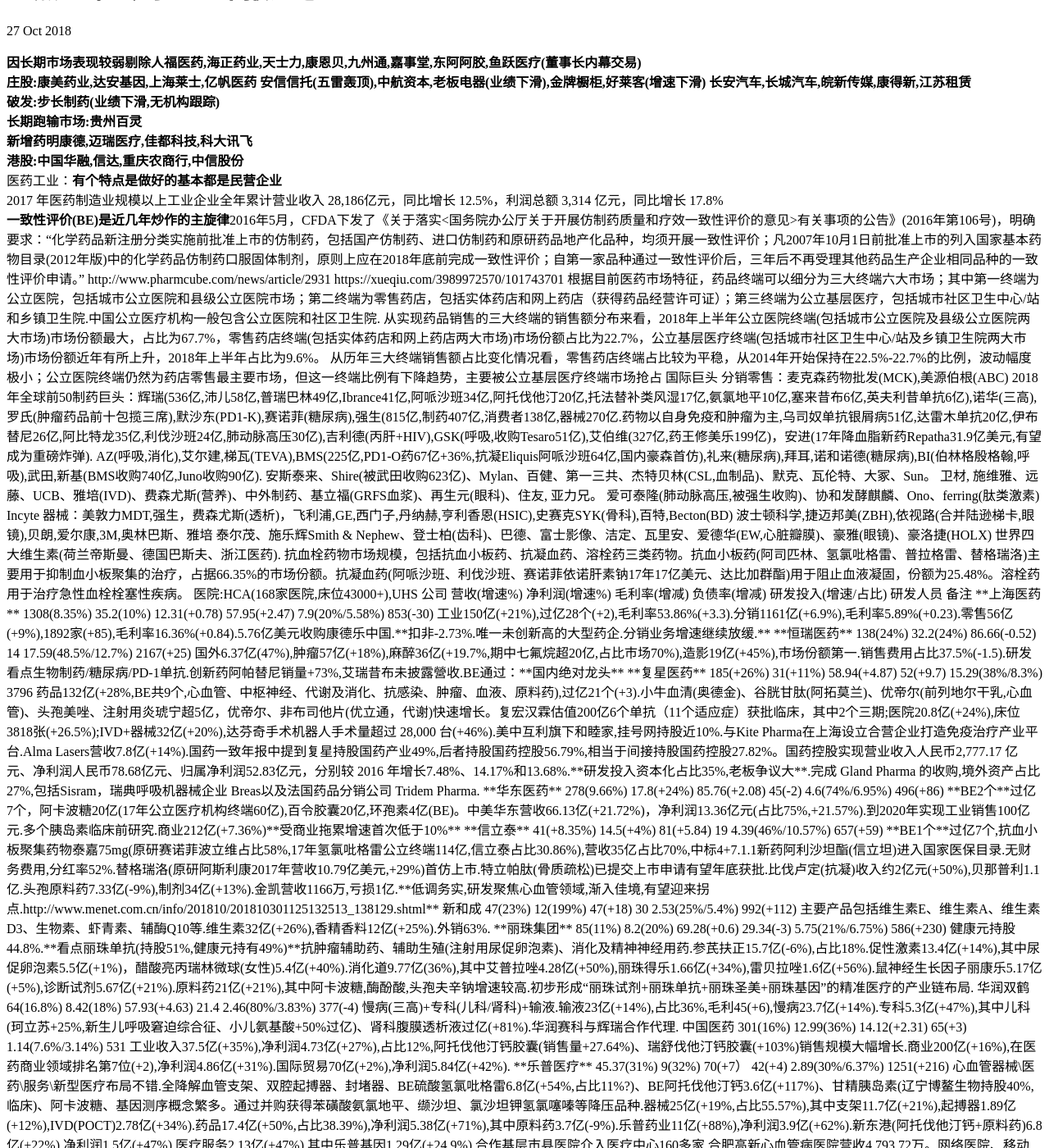
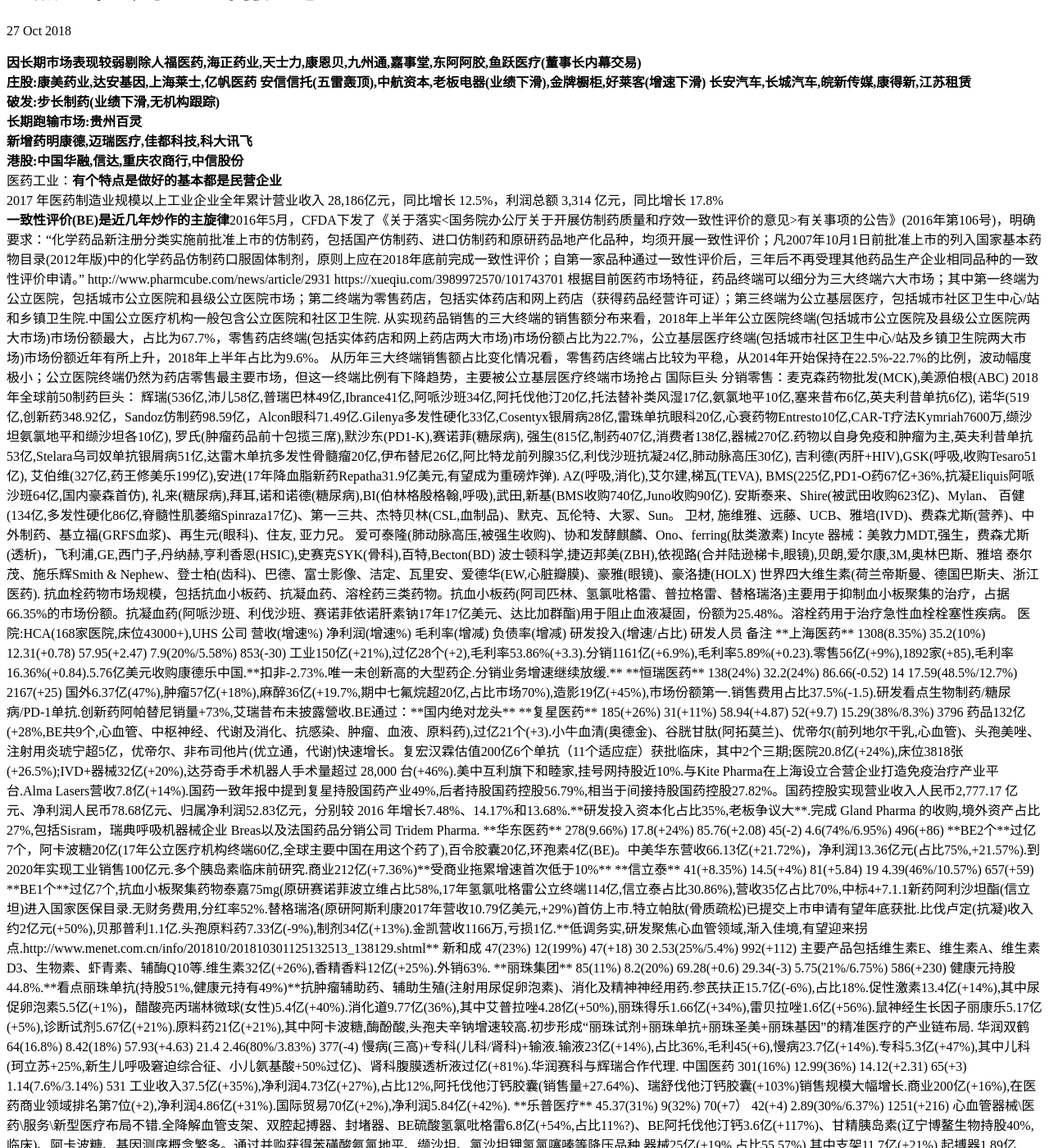
Before and after one commit to kingofhawks/kingofhawks.github.io, a Jekyll site: the page built from _posts/2018-10-27-重点上市公司2018年报汇总.md, in a window 1280 px wide and 1400 px high, scrolled down 226 px. Shown: the whole window at 82% size. Built offline with Jekyll 4.4.1, drawn with Linux system fonts in a browser that asks for light colours; our own code applies the rules of GitHub Pages for plain Markdown files; some of the changed text lies outside the part shown.

Commit message:
update post

```diff
--- a/_posts/2018-10-27-重点上市公司2018年报汇总.md
+++ b/_posts/2018-10-27-重点上市公司2018年报汇总.md
@@ -16,9 +16,18 @@
 从历年三大终端销售额占比变化情况看，零售药店终端占比较为平稳，从2014年开始保持在22.5%-22.7%的比例，波动幅度极小；公立医院终端仍然为药店零售最主要市场，但这一终端比例有下降趋势，主要被公立基层医疗终端市场抢占
 国际巨头
 分销零售：麦克森药物批发(MCK),美源伯根(ABC)
-2018年全球前50制药巨头：辉瑞(536亿,沛儿58亿,普瑞巴林49亿,Ibrance41亿,阿哌沙班34亿,阿托伐他汀20亿,托法替补类风湿17亿,氨氯地平10亿,塞来昔布6亿,英夫利昔单抗6亿),诺华(三高),罗氏(肿瘤药品前十包揽三席),默沙东(PD1-K),赛诺菲(糖尿病),强生(815亿,制药407亿,消费者138亿,器械270亿.药物以自身免疫和肿瘤为主,乌司奴单抗银屑病51亿,达雷木单抗20亿,伊布替尼26亿,阿比特龙35亿,利伐沙班24亿,肺动脉高压30亿),吉利德(丙肝+HIV),GSK(呼吸,收购Tesaro51亿),艾伯维(327亿,药王修美乐199亿)，安进(17年降血脂新药Repatha31.9亿美元,有望成为重磅炸弹).
-AZ(呼吸,消化),艾尔建,梯瓦(TEVA),BMS(225亿,PD1-O药67亿+36%,抗凝Eliquis阿哌沙班64亿,国内豪森首仿),礼来(糖尿病),拜耳,诺和诺德(糖尿病),BI(伯林格殷格翰,呼吸),武田,新基(BMS收购740亿,Juno收购90亿).
-安斯泰来、Shire(被武田收购623亿)、Mylan、百健、第一三共、杰特贝林(CSL,血制品)、默克、瓦伦特、大冢、Sun。
+2018年全球前50制药巨头：
+辉瑞(536亿,沛儿58亿,普瑞巴林49亿,Ibrance41亿,阿哌沙班34亿,阿托伐他汀20亿,托法替补类风湿17亿,氨氯地平10亿,塞来昔布6亿,英夫利昔单抗6亿),
+诺华(519亿,创新药348.92亿，Sandoz仿制药98.59亿，Alcon眼科71.49亿.Gilenya多发性硬化33亿,Cosentyx银屑病28亿,雷珠单抗眼科20亿,心衰药物Entresto10亿,CAR-T疗法Kymriah7600万,缬沙坦氨氯地平和缬沙坦各10亿),
+罗氏(肿瘤药品前十包揽三席),默沙东(PD1-K),赛诺菲(糖尿病),
+强生(815亿,制药407亿,消费者138亿,器械270亿.药物以自身免疫和肿瘤为主,英夫利昔单抗53亿,Stelara乌司奴单抗银屑病51亿,达雷木单抗多发性骨髓瘤20亿,伊布替尼26亿,阿比特龙前列腺35亿,利伐沙班抗凝24亿,肺动脉高压30亿),
+吉利德(丙肝+HIV),GSK(呼吸,收购Tesaro51亿),
+艾伯维(327亿,药王修美乐199亿),安进(17年降血脂新药Repatha31.9亿美元,有望成为重磅炸弹).
+AZ(呼吸,消化),艾尔建,梯瓦(TEVA),
+BMS(225亿,PD1-O药67亿+36%,抗凝Eliquis阿哌沙班64亿,国内豪森首仿),
+礼来(糖尿病),拜耳,诺和诺德(糖尿病),BI(伯林格殷格翰,呼吸),武田,新基(BMS收购740亿,Juno收购90亿).
+安斯泰来、Shire(被武田收购623亿)、Mylan、
+百健(134亿,多发性硬化86亿,脊髓性肌萎缩Spinraza17亿)、第一三共、杰特贝林(CSL,血制品)、默克、瓦伦特、大冢、Sun。
 卫材, 施维雅、远藤、UCB、雅培(IVD)、费森尤斯(营养)、中外制药、基立福(GRFS血浆)、再生元(眼科)、住友, 亚力兄。
 爱可泰隆(肺动脉高压,被强生收购)、协和发酵麒麟、Ono、ferring(肽类激素)
 Incyte
```
Also changed, not shown: other parts of _posts/2018-10-27-重点上市公司2018年报汇总.md (+1 -1 lines).
